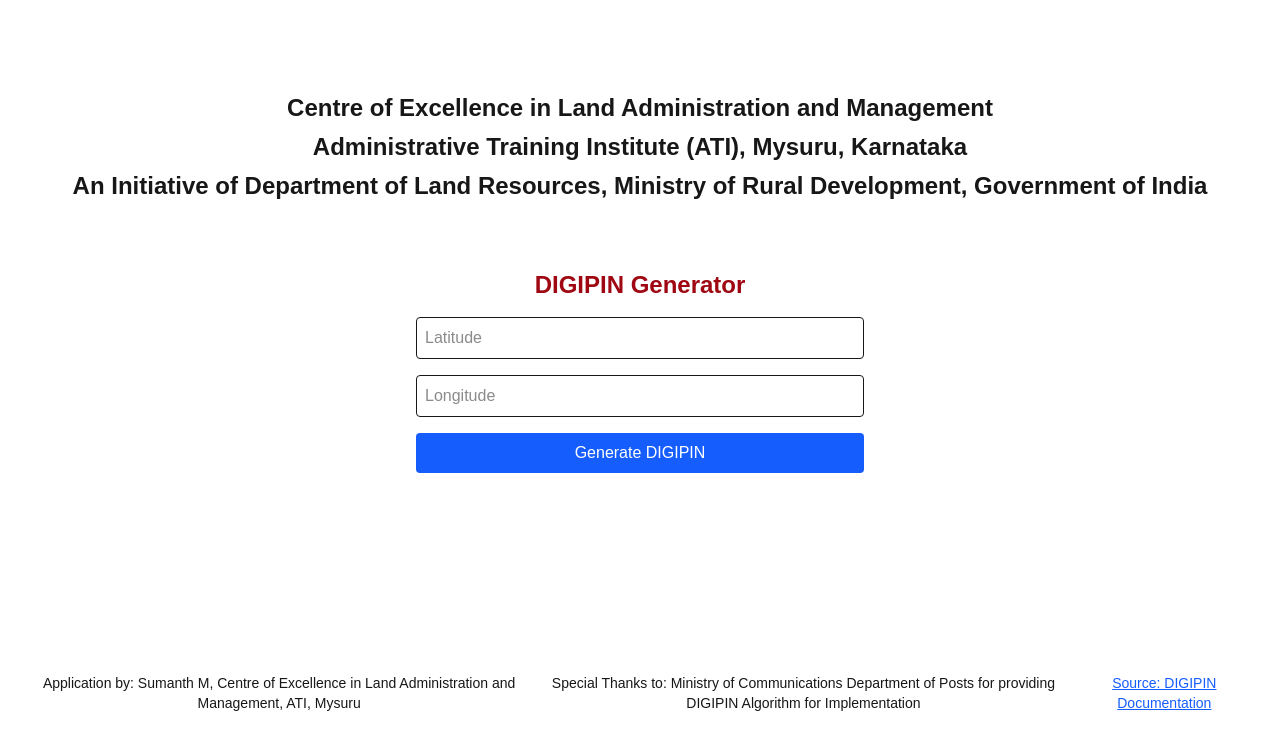
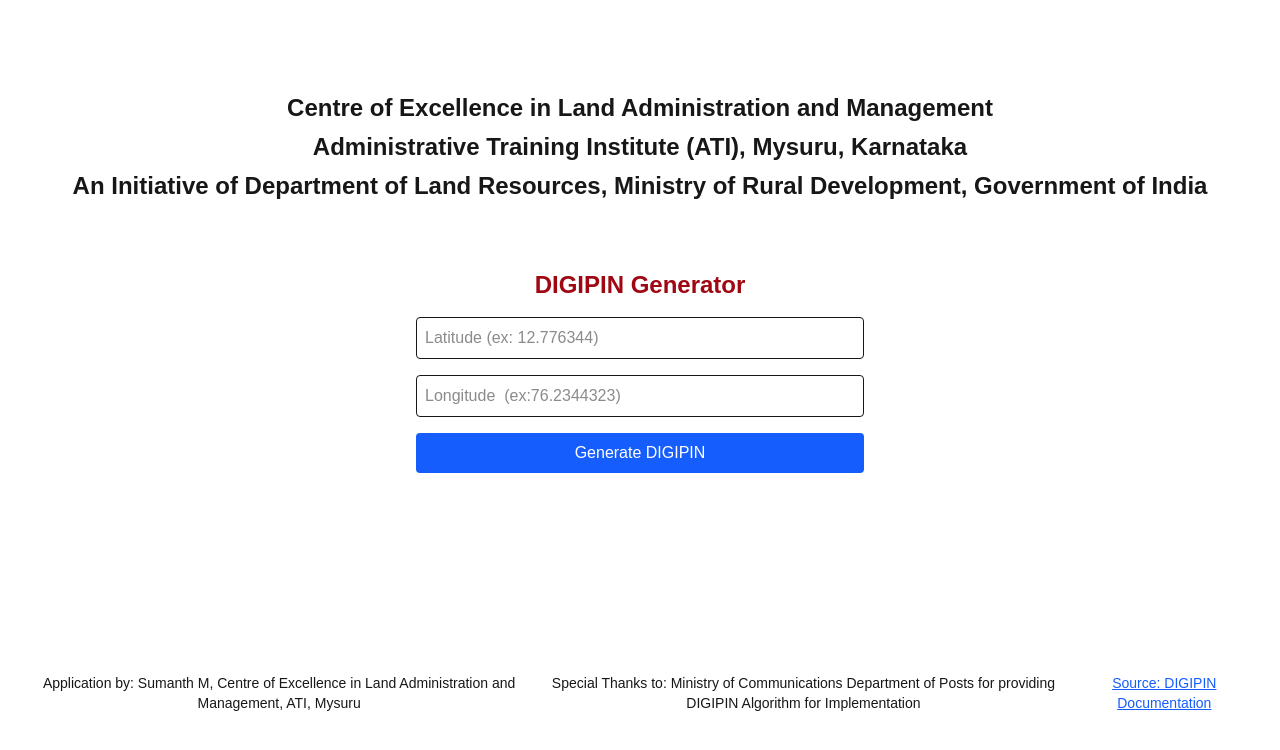
Before and after one commit to Sum4n7h19/Digipin, a Next.js app: page / in a window 1280 px wide. Shown: the top 750 px of the page. Built offline with nearby package versions, Linux system fonts and the light colour scheme.

Commit message:
Update page.tsx lat lon update

```diff
--- a/app/page.tsx
+++ b/app/page.tsx
@@ -101,7 +101,7 @@
       <form onSubmit={handleSubmit} className="space-y-4 w-full max-w-md">
         <input
           type="number"
-          placeholder="Latitude"
+          placeholder="Latitude (ex: 12.776344)"
           value={latitude}
           onChange={(e) => setLatitude(e.target.value)}
           step="0.000001"
@@ -110,7 +110,7 @@
         />
         <input
           type="number"
-          placeholder="Longitude"
+          placeholder="Longitude  (ex:76.2344323)"
           value={longitude}
           onChange={(e) => setLongitude(e.target.value)}
           step="0.000001"
```
